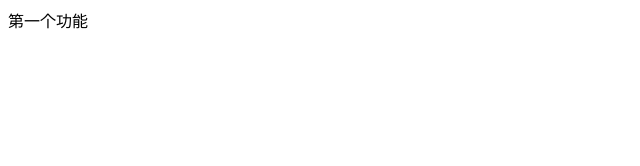
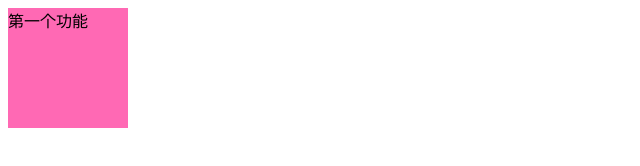
Before and after one commit to EasonKoo/project-B, a plain HTML site: page index.html in a window 1280 px wide. Shown: the whole page, without its empty margins (0-640 px from the left). Drawn offline with Linux system fonts and the light colour scheme.

Commit message:
给第一个功能增加了样式

```diff
--- a/index.html
+++ b/index.html
@@ -5,10 +5,18 @@
     <meta name="viewport" content="width=device-width, initial-scale=1.0">
     <meta http-equiv="X-UA-Compatible" content="ie=edge">
     <title>Document</title>
+    <style>
+    .box{
+        width: 120px;
+        height: 120px;
+        background-color: hotpink;
+    }
+    </style>
 </head>
 <body>
     <div class="box">
         第一个功能
     </div>
+
 </body>
 </html>
```
